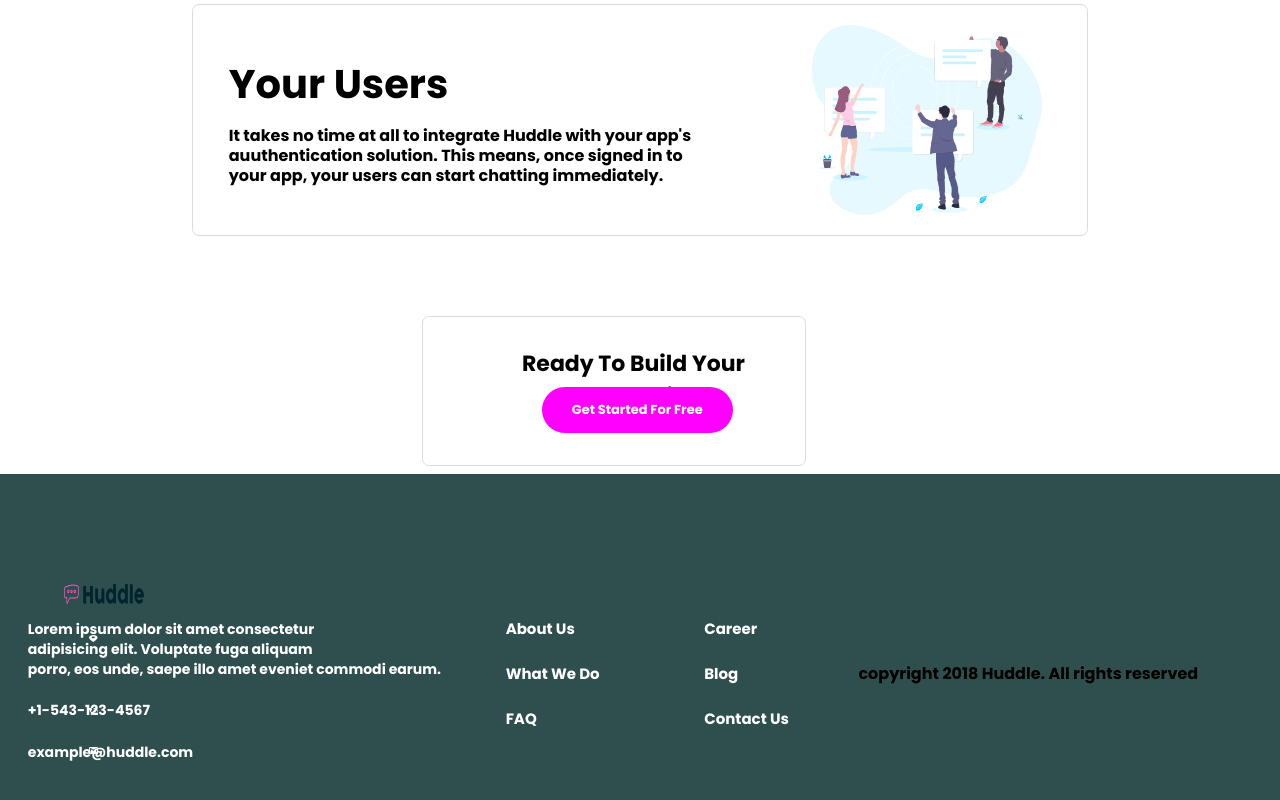
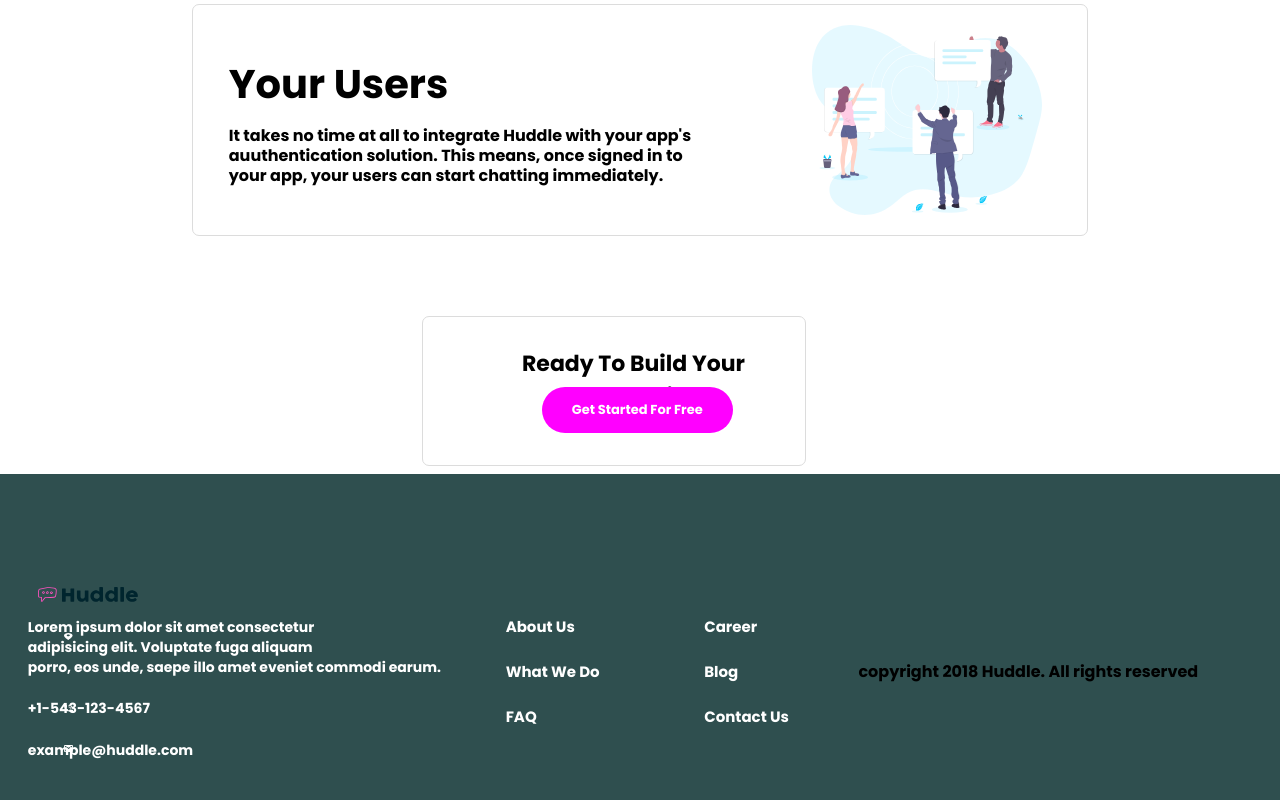
Before and after one commit to Akintademuyiwa24/Mobile, a plain HTML site: page index.html in a window 1280 px wide. Shown: the part 1046-1846 px from the top of the page. Drawn offline with Linux system fonts and the light colour scheme.

Commit message:
Update index.css

```diff
--- a/index.css
+++ b/index.css
@@ -30,7 +30,7 @@
    width: 80px;
 }
 #content-1 button{
-    padding: 13px 35px;
+    padding: 12px 35px;
  border: none;
  border-radius: 50px;
  font-size: 17px;
@@ -50,7 +50,7 @@
 
 #content-1{
    position: absolute;
-   top: 130px;
+   top: 95px;
    padding-left: 50px;
 }
 
@@ -241,9 +241,9 @@ border-radius: 50px;
 }
 .image img{
    position: relative;
-   width: 80px;
-   height: 20px;
-   left: 5%;
+   width: 100px;
+   height: 15px;
+   left: 3%;
    top:110px;
 }
 .footer .images{
@@ -267,18 +267,18 @@ border-radius: 50px;
 .images #img-p{
    position: relative;
    margin-top: 88px;
-   left: 160px;
+   left: 135px;
 }
 .images #img-p2{
    position: relative;
    margin-top: 42px;
-   left: 160px;
+   left: 135px;
 }
 
 .images .img-p1{
    position: relative;
-   top:56px;
-   left: 160px;
+   top:55px;
+   left: 135px;
 }
 /* .container-2 img{ */
    /* position: relative; */
```
